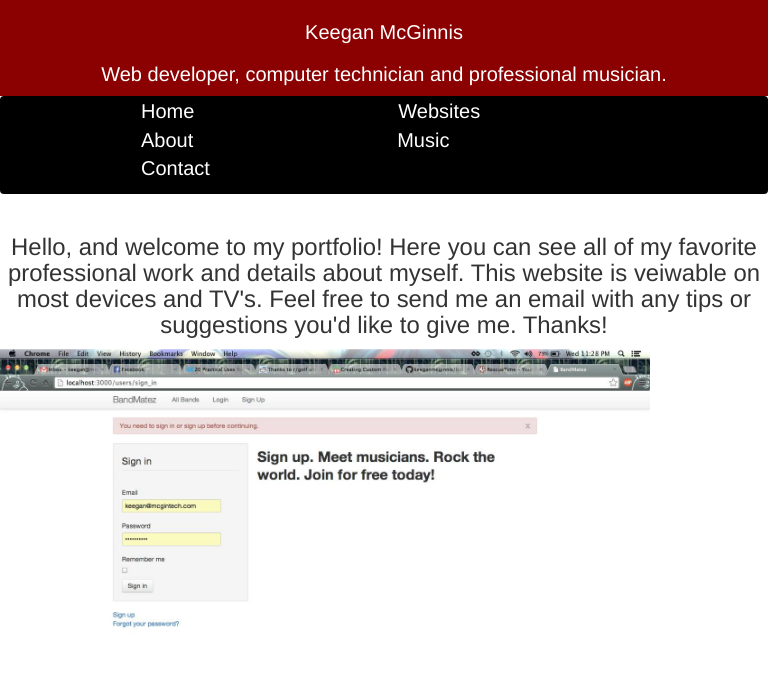
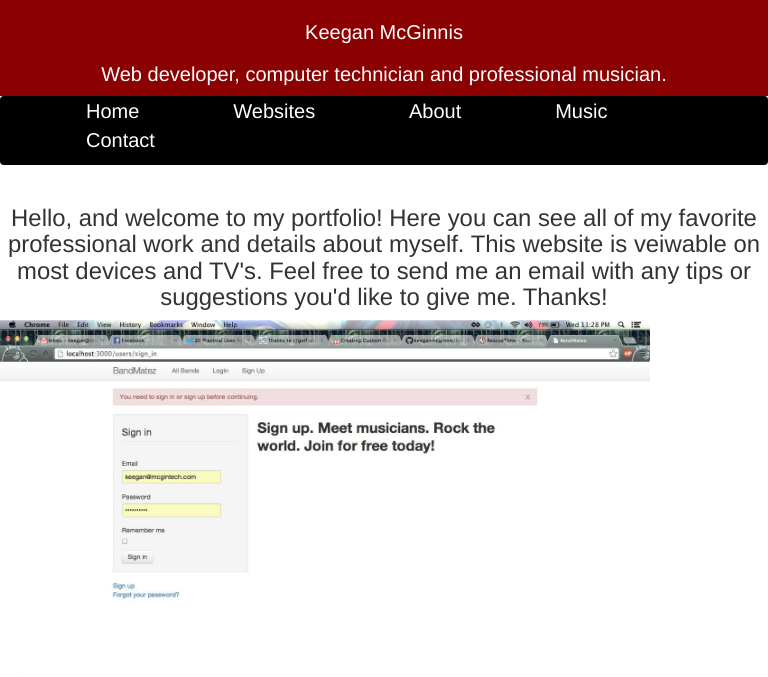
Before and after one commit to keeganmcginnis/portfolio, a plain HTML site: page index.html in a window 768 px wide. Shown: the top 677 px of the page. Drawn offline with nearby package versions, Linux system fonts and the light colour scheme; files whose address does not match are found by name.

Commit message:
Fixed iPad responsive design

```diff
--- a/css/responsive.css
+++ b/css/responsive.css
@@ -1,4 +1,4 @@
-@media screen and (max-width: 680px){
+@media screen and (max-width: 680px) and (max-width: 767px){
 
 	/*********************** Smartphone and iPhone layout ONLY!!!!!!! **************************/
 
@@ -112,7 +112,7 @@
 
 
 
-@media only screen and (min-width : 768px) and (max-width : 1024px){
+@media screen and (min-width : 768px) and (max-width : 1024px){
 
 	/*********** iPad and tablet layout ONLY!!!!!!! ******************/
 
@@ -125,7 +125,7 @@
 	.navbar_text{
 		font-size: 20px;
 		display: inline;
-		padding: 100px;
+		padding: 45px;
 
 	}
 
```
